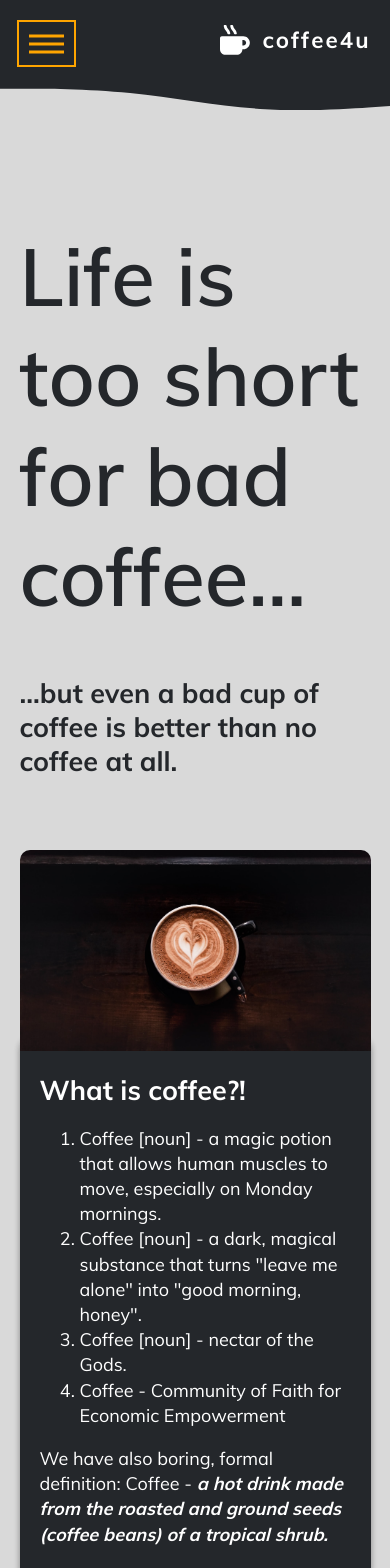
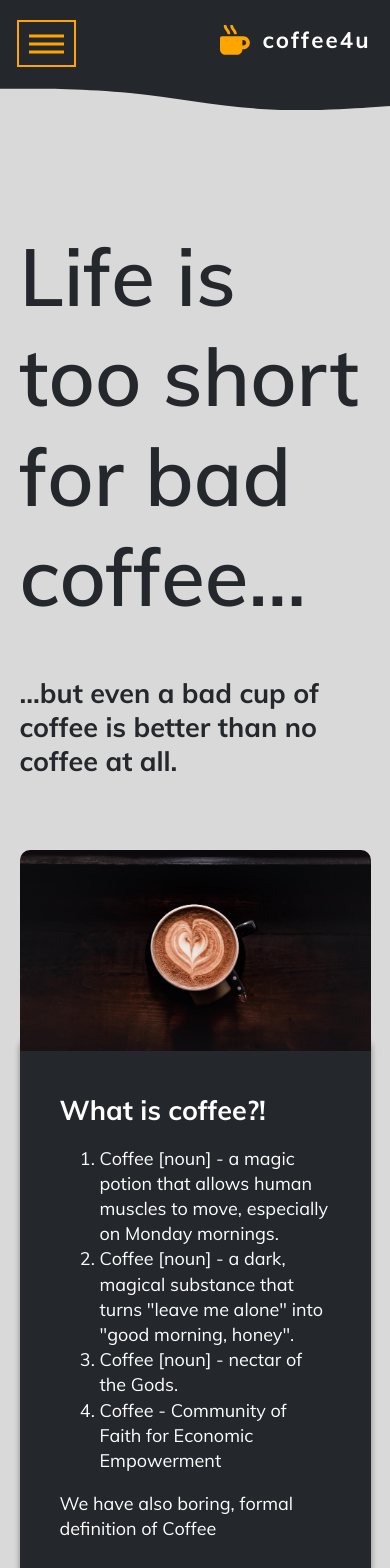
Before and after one commit to najwer23/coffee4u, a React (Create React App) app: page / in a window 390 px wide. Shown: the top 1568 px of the page. Built offline with nearby package versions, Linux system fonts and the light colour scheme.

Commit message:
Refractoring

```diff
--- a/src/CSS/Nav.css
+++ b/src/CSS/Nav.css
@@ -28,6 +28,7 @@ nav, .menu-list a {
 .menu-list a:hover {
     color: white;
     text-decoration: underline;
+    text-decoration-color: orange;
 }
 
 .menu-list {
--- a/src/CSS/index.css
+++ b/src/CSS/index.css
@@ -49,8 +49,8 @@ body {
     }
 
     .ss2 {
-        width: calc(100% - 40px);
-        padding: 20px;
+        width: calc(100% - 80px);
+        padding: 40px;
     }
 
     .ss-img {
--- a/src/Components/Home.js
+++ b/src/Components/Home.js
@@ -31,7 +31,7 @@ function Home() {
                         <li>Coffee - Community of Faith for Economic Empowerment</li>
                     </ol>
                 </p>
-                <p>We have also boring, formal definition: Coffee - <i><b>a hot drink made from the roasted and ground seeds (coffee beans) of a tropical shrub.</b></i></p>
+                <p>We have also boring, formal definition of Coffee <br /><br /> <i><b style={{color: "orange"}} >A hot drink made from the roasted and ground seeds (coffee beans) of a tropical shrub.</b></i></p>
             </div>
         </section>
         </article>
--- a/src/Components/Nav.js
+++ b/src/Components/Nav.js
@@ -84,7 +84,7 @@ function Nav() {
                     <div className="menu">
                         <div className="menu-box">
                             <Hamburger />
-                            <div className="menu-title"> <FontAwesomeIcon icon={faMugHot} size="lg" /> coffee4u </div>
+                            <div className="menu-title"> <FontAwesomeIcon style={{color: "orange"}} icon={faMugHot} size="lg" /> coffee4u </div>
                             <ul className="menu-list">
                                 {routes.map((v, i) => <li key={i}><Link to={v.path}>{v.name}</Link></li>)}
                             </ul>
```
